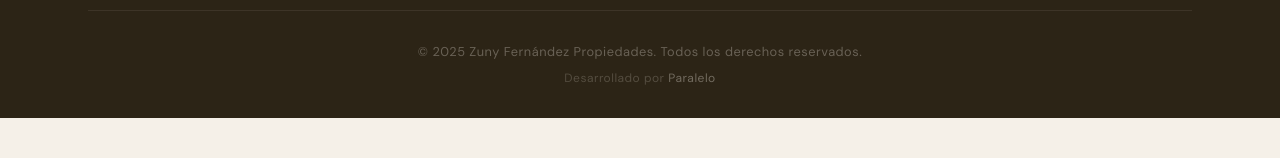
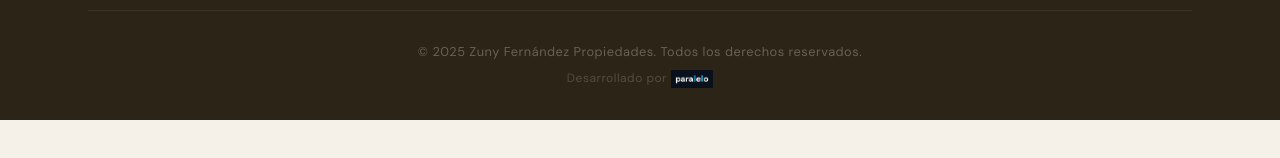
Before and after one commit to HernanGonza/ZunyFernandezPropiedades, a React (Vite) app: page /#/venta in a window 1280 px wide. Shown: the part 1215-1373 px from the top of the page. Built offline with nearby package versions, Linux system fonts and the light colour scheme; no server answers; the database is empty; a web font is replaced by a local one.

Commit message:
logo paralelo en footer

```diff
--- a/src/components/Footer.jsx
+++ b/src/components/Footer.jsx
@@ -1,4 +1,4 @@
-// src/components/Footer.jsx — REDESIGN
+// src/components/Footer.jsx
 import styles from './Footer.module.css';
 import FormularioContacto from './FormularioContacto';
 import { getPublicPath } from '../utils/publicPath';
@@ -41,7 +41,10 @@ export default function Footer() {
           &copy; {new Date().getFullYear()} Zuny Fernández Propiedades. Todos los derechos reservados.
         </div>
         <div className={styles.developer}>
-          Desarrollado por <a href="https://www.paralelo.tech" target="_blank" rel="noopener noreferrer">Paralelo</a>
+          Desarrollado por{' '}
+          <a href="https://www.paralelo.tech" target="_blank" rel="noopener noreferrer">
+            <img src={getPublicPath('imagenes/logo-paralelo.png')} alt="Paralelo" className={styles.developerLogo} />
+          </a>
         </div>
       </div>
     </footer>
--- a/src/components/Footer.module.css
+++ b/src/components/Footer.module.css
@@ -158,7 +158,7 @@
 }
 
 /* Logo en footer (si se necesita mostrar) */
-.logo { display: none; }
+
 
 /* ===== RESPONSIVE ===== */
 @media (max-width: 768px) {
@@ -175,3 +175,9 @@
     order: -1; /* Formulario primero en mobile */
   }
 }
+
+.developerLogo {
+  height: 18px;
+  width: auto;
+  vertical-align: middle;
+}
```
Also changed, not shown: public/imagenes/logo-paralelo.png (added).
